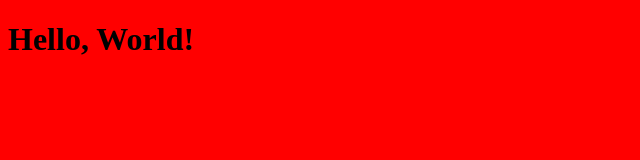
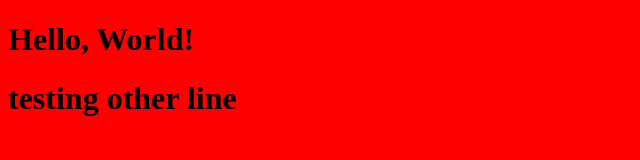
Before and after one commit to ImYasine/Just_test, a plain HTML site: page index.html in a window 1280 px wide. Shown: the whole page, without its empty margins (0-640 px from the left). Drawn offline with Linux system fonts and the light colour scheme.

Commit message:
changing the heading on html file

```diff
--- a/index.html
+++ b/index.html
@@ -9,5 +9,6 @@
 </head>
 <body>
     <h1>Hello, World!</h1>
+    <h1>testing other line </h1>
 </body>
 </html>
```
